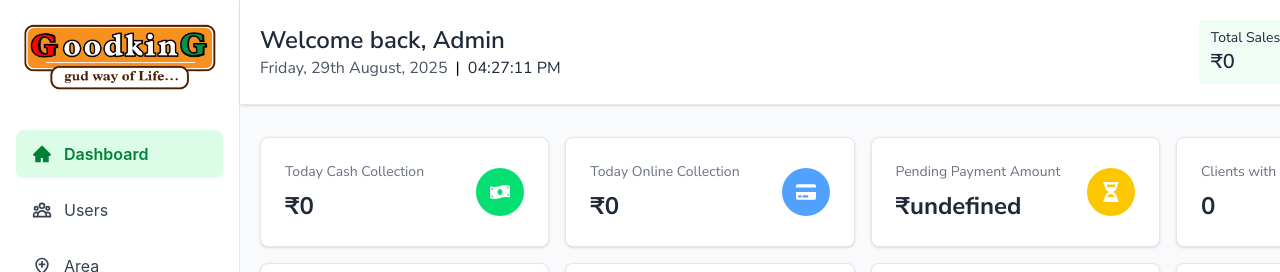
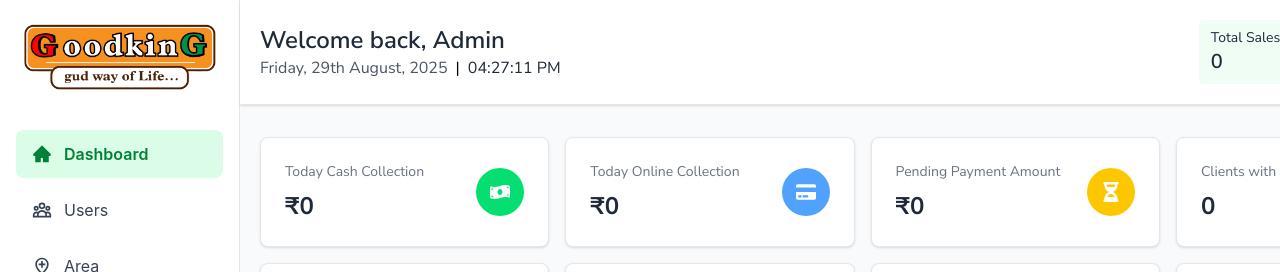
Before and after one commit to team-pr01/good-king-billing-client, a React (Vite) app: page /admin/dashboard in a window 1280 px wide. Shown: the top 272 px of the page. Built offline with nearby package versions, Linux system fonts and the light colour scheme; no server answers; what @react-pdf/renderer would draw is missing.

Commit message:
Added total sales

```diff
--- a/src/components/Dashboard/DashboardHeader/DashboardHeader.tsx
+++ b/src/components/Dashboard/DashboardHeader/DashboardHeader.tsx
@@ -14,6 +14,8 @@ const DashboardHeader = () => {
   },
   { totalPaid: 0, totalPending: 0 }
 ) || { totalPaid: 0, totalPending: 0 };
+
+
   const today = new Date();
 
   const day = today.getDate();
@@ -81,7 +83,7 @@ const DashboardHeader = () => {
           Total Sales
         </p>
           <h1 className="text-xl font-semibold text-gray-800">
-          ₹{totals.totalPaid || 0}
+          {data?.data?.length || 0}
         </h1>
         </div>
         <div className="bg-red-50 px-3 py-2 rounded flex flex-col">
--- a/src/pages/Admin/AdminDashboardHome/AdminDashboardHome.tsx
+++ b/src/pages/Admin/AdminDashboardHome/AdminDashboardHome.tsx
@@ -48,10 +48,15 @@ const AdminDashboardHome = () => {
       0
     );
 
-  const pendingPaymentAmount = data?.data?.reduce(
-    (sum: number, order: any) => sum + order.pendingAmount,
-    0
-  );
+   const totals = data?.data?.reduce(
+  (acc: { totalPaid: number; totalPending: number }, order: any) => {
+    acc.totalPaid += order.paidAmount || 0;
+    acc.totalPending += order.totalPendingAmount ||
+                       (order.pendingAmount || 0) + (order.previousDue || 0) || 0;
+    return acc;
+  },
+  { totalPaid: 0, totalPending: 0 }
+) || { totalPaid: 0, totalPending: 0 };
 
   const todaysOrdersCount = todaysOrders.length;
 
@@ -95,7 +100,7 @@ const AdminDashboardHome = () => {
         />
         <DashboardCard
           title="Pending Payment Amount"
-          value={`₹${pendingPaymentAmount}`}
+          value={`₹${totals.totalPending}`}
           Icon={FaHourglassHalf}
           bgColor="bg-yellow-400"
         />
```
